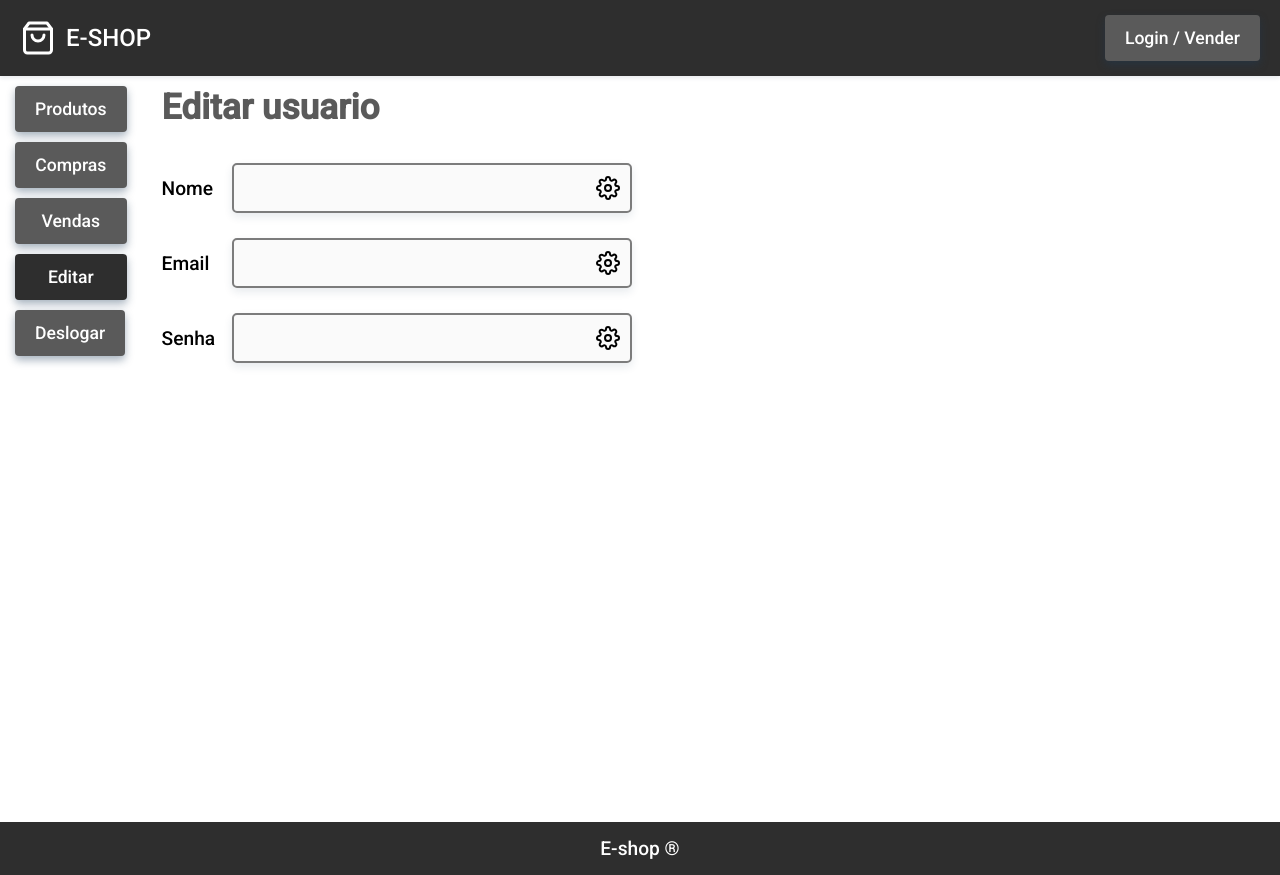
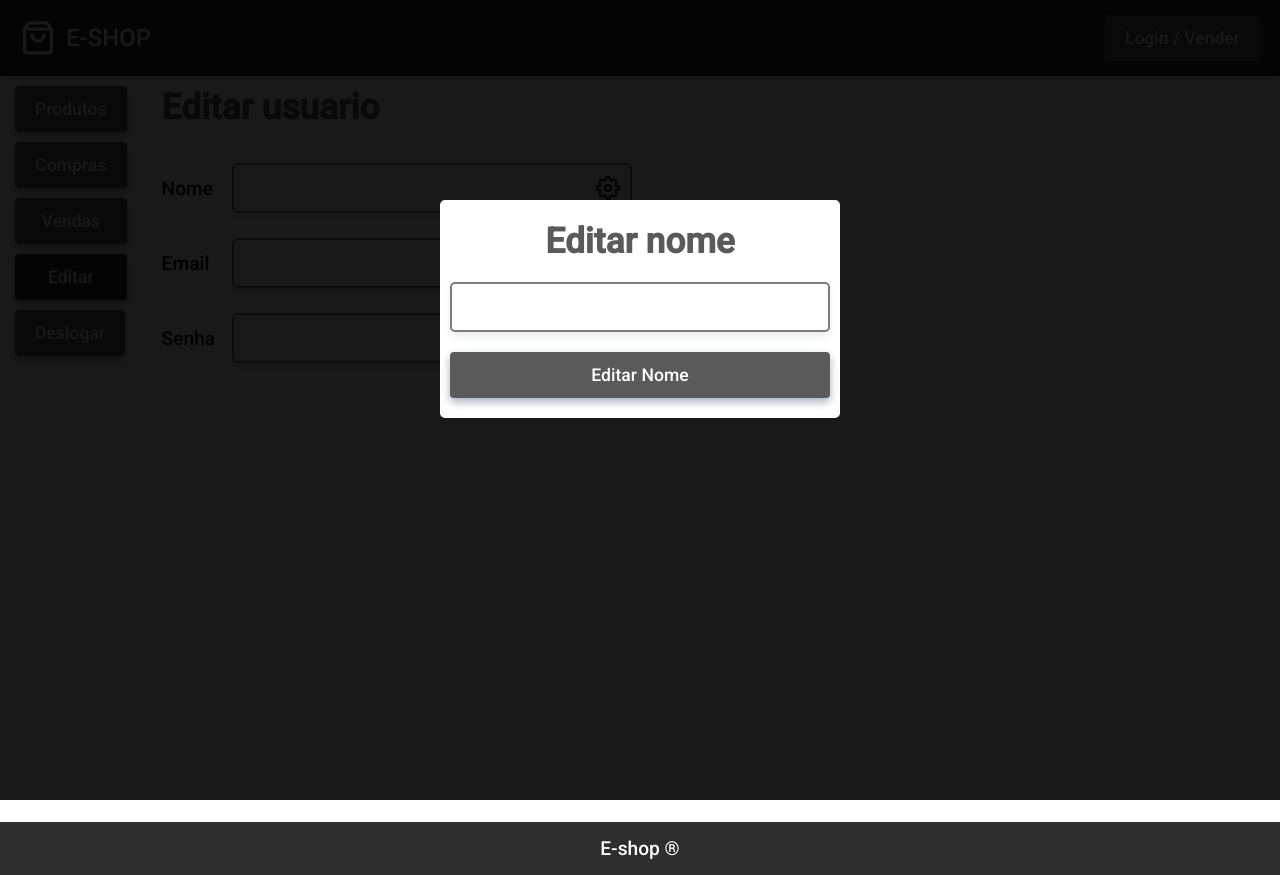
Before and after one commit to MathLouren/E-COMMERCE, a Vue app: page /usuario/usuario-editar in a window 1280 px wide. Both pictures are taken after a click on the picture 607 px from the left and 188 px from the top of the page. Built offline with nearby package versions, Linux system fonts and the light colour scheme.

Commit message:
inputs mapFields

```diff
--- a/src/services.js
+++ b/src/services.js
@@ -14,7 +14,10 @@ export const api = {
     },
     delete(endpoint){
         return axiosInstance.delete(endpoint)
-    }
+    },
+    put(endpoint, body) {
+        return axiosInstance.put(endpoint, body);
+    },
 }
 
 export function getCep(cep){
--- a/src/views/usuario/UsuarioEditar.vue
+++ b/src/views/usuario/UsuarioEditar.vue
@@ -6,21 +6,42 @@
         <label for="nome">Nome</label>
         <div class="edit">
           <input type="text" name="nome" v-model="nome" disabled>
-          <img src="./imgs/settings.svg">
+          <img src="./imgs/settings.svg" @click="edit_name = true">
+        </div>
+        <div class="edit_container" v-if="edit_name">
+          <div class="edit_info">
+            <h2>Editar nome</h2>
+            <input type="text" name="nome" v-model="nome">
+            <button class="btn" @click="atualizarUsuario">Editar Nome</button>
+          </div>
         </div>
       </div>
       <div class="container_inputs">
         <label for="email">Email</label>
         <div class="edit">
           <input type="text" name="email" v-model="email" disabled>
-          <img src="./imgs/settings.svg">
+          <img src="./imgs/settings.svg" @click="edit_email = true">
+        </div>
+        <div class="edit_container" v-if="edit_email">
+          <div class="edit_info">
+            <h2>Editar Email</h2>
+            <input type="email" name="email" v-model="email">
+            <button class="btn" @click="atualizarUsuario">Editar Email</button>
+          </div>
         </div>
       </div>
       <div class="container_inputs">
         <label for="password">Senha</label>
         <div class="edit">
           <input type="password" name="password" v-model="senha" disabled>
-          <img src="./imgs/settings.svg">
+          <img src="./imgs/settings.svg" @click="edit_senha = true">
+        </div>
+        <div class="edit_container" v-if="edit_senha">
+          <div class="edit_info">
+            <h2>Editar senha</h2>
+            <input type="text" name="senha" v-model="senha">
+            <button class="btn">Editar senha</button>
+          </div>
         </div>
       </div>
     </form>
@@ -28,10 +49,18 @@
 </template>
 
 <script>
-import { mapFields} from "@/helpers.js"
+import { api } from "@/services.js"
+import { mapFields } from "@/helpers.js"
 
 export default {
   name:"UsuarioEditar",
+  data(){
+    return{
+      edit_name:false,
+      edit_email:false,
+      edit_senha:false
+    }
+  },
   computed:{
     ...mapFields({
       fields: ["nome","email","cep","rua","bairro","cidade","estado","nmr","senha"],
@@ -39,6 +68,16 @@ export default {
       mutation:"UPDATE_USUARIO"
     })
   },
+  methods:{
+    atualizarUsuario(){
+      api.put(`/usuario/${this.$store.state.usuario.id}`, this.$store.state.usuario).then(()=>{
+        this.$store.dispatch("getUsuario");
+        this.$router.push({name:"usuario"})
+      }).catch(error =>{
+        console.log(error)
+      })
+    }
+  }
 }
 </script>
 
@@ -79,6 +118,32 @@ input{
   cursor: pointer;
 }
 
+.edit_container{
+  height: 100%;
+  width: 100%;
+  position: absolute;
+  top: 0;
+  left: 0;
+  display: flex;
+  flex-direction: column;
+  align-items: center;
+  background-color: rgba(0, 0, 0, 0.9);
+}
 
+.edit_info{
+  margin-top: 200px;
+  display: flex;
+  width: 100%;
+  max-width: 400px;
+  flex-direction: column;
+  gap: 15px;
+  background: #fff;
+  padding: 20px 10px;
+  border-radius: 5px;
+}
+
+.edit_info h2{
+  margin: 0 auto;
+}
 
 </style>
```
